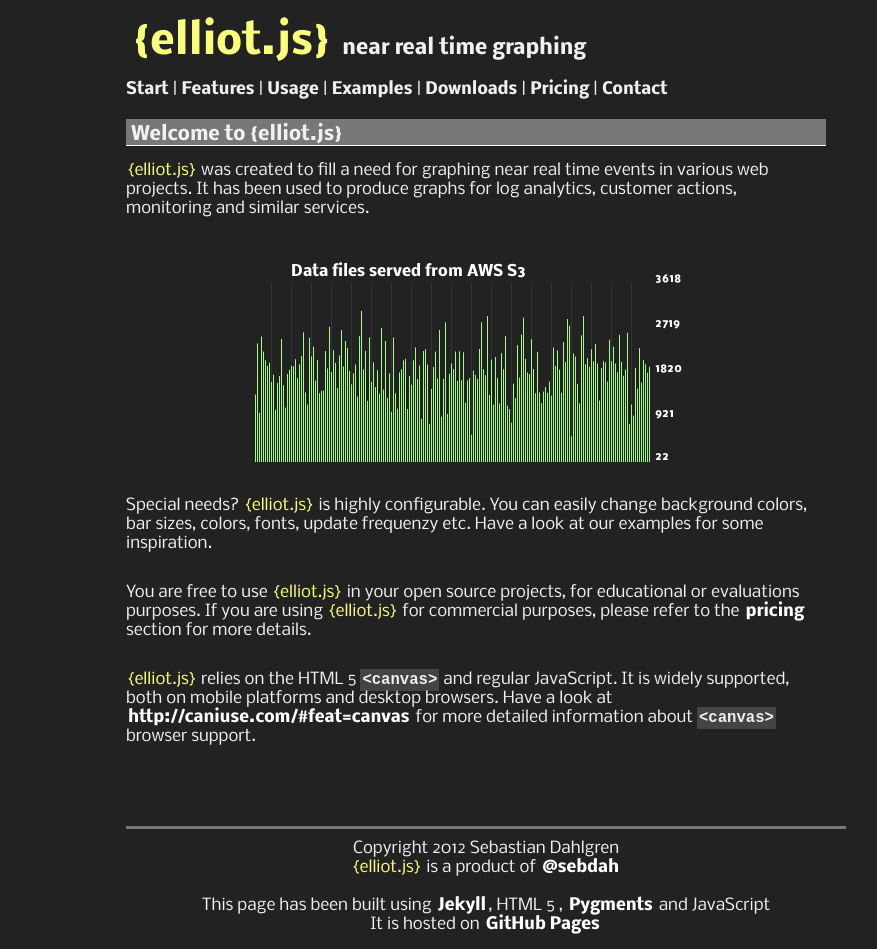
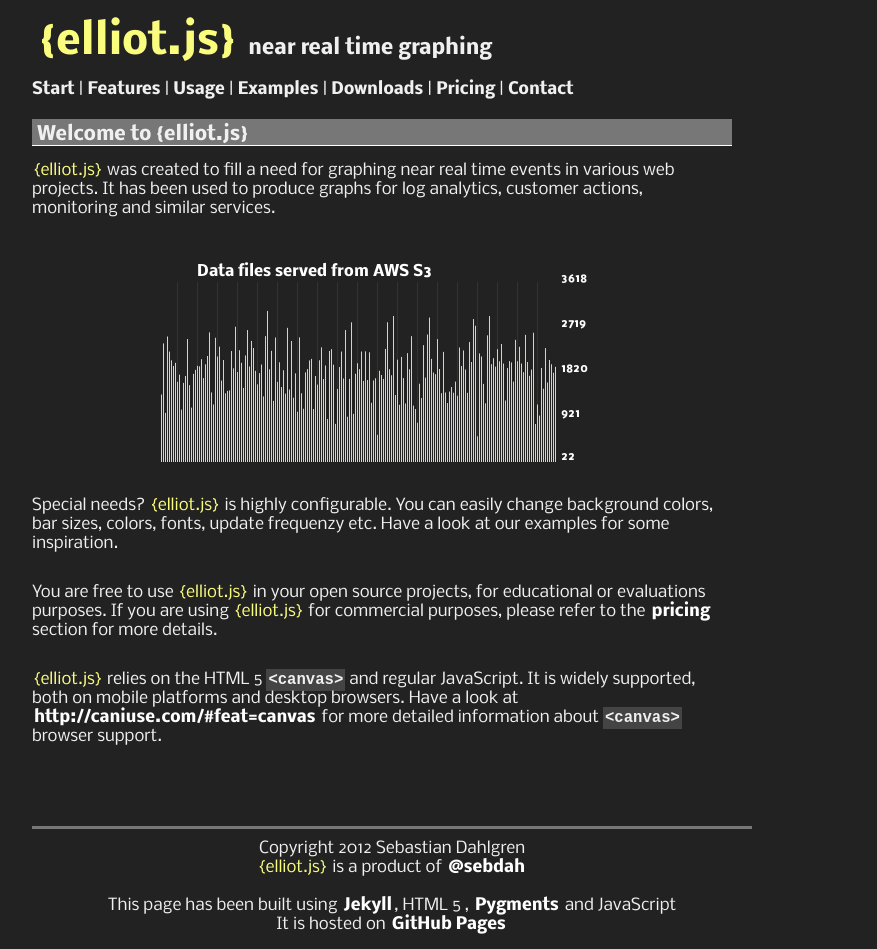
Before and after one commit to sebdah/elliot.js, a Jekyll site: the page built from index.html, in a window 1280 px wide. Shown: the whole page, without its empty margins (258-1135 px from the left). Built offline with Jekyll 4.4.1, drawn with Linux system fonts in a browser that asks for light colours; nearby versions of some CDN libraries.

Commit message:
Fixed dynamic positioning for main section

```diff
--- a/css/style.css
+++ b/css/style.css
@@ -31,8 +31,10 @@
   padding-top: 20px;
 }
 section.main {
-  margin-left: 30%;
+  position: absolute;
+  left: 50%;
   width: 700px;
+  margin-left: -350px;
   height: 100%;
 }
 footer {
```
